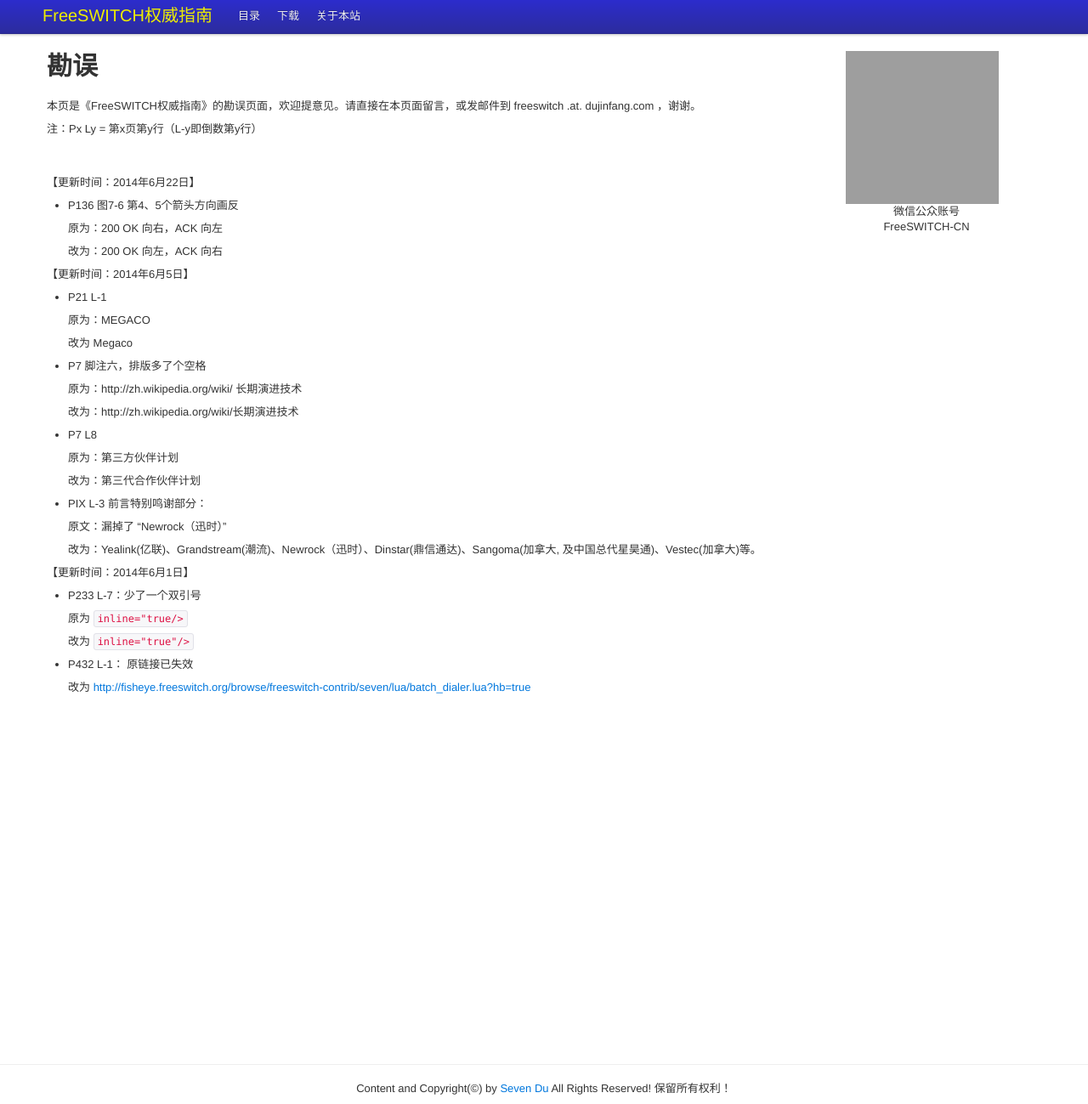
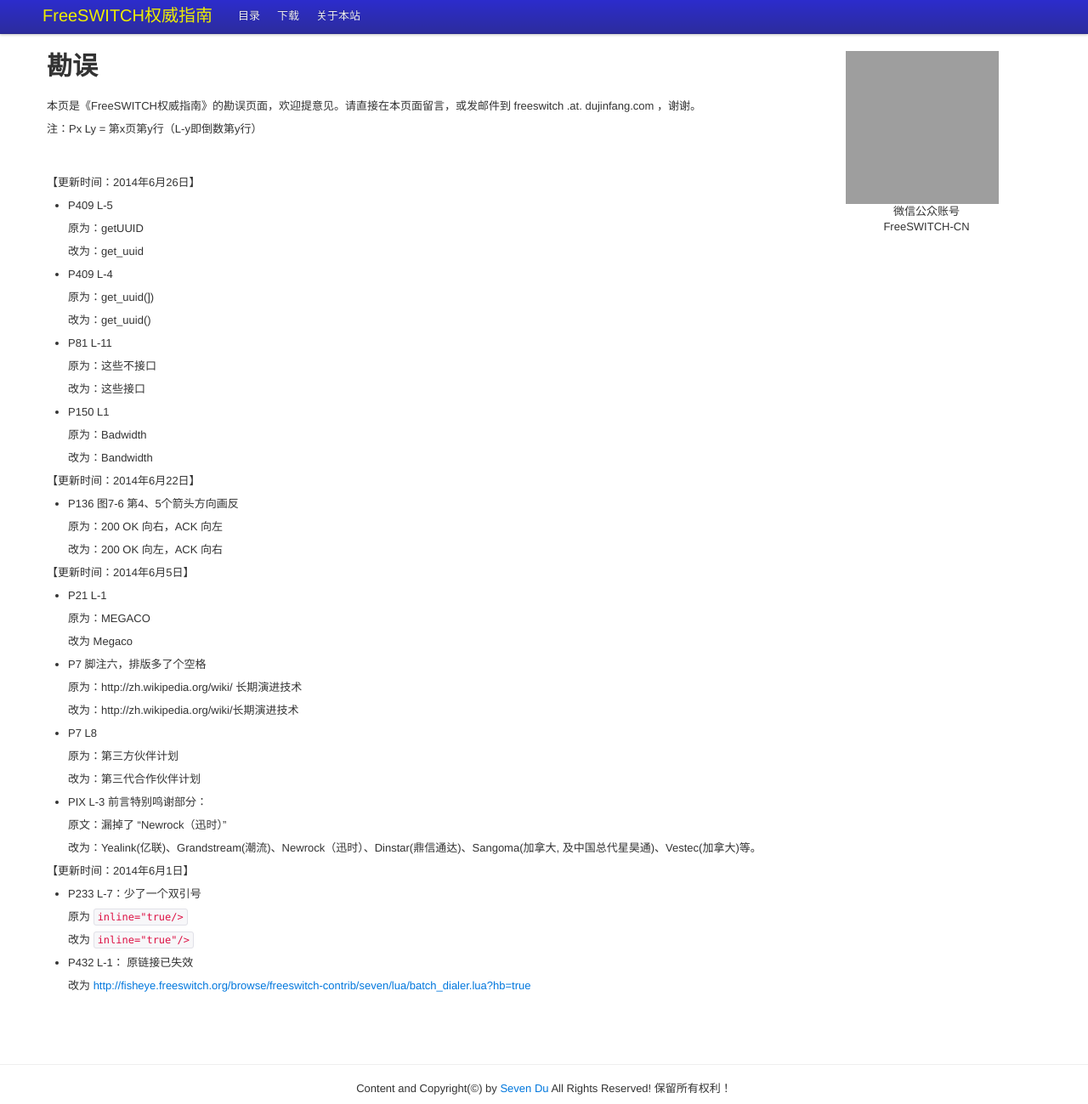
Before and after one commit to seven-book/seven-book.github.io, a Jekyll site: the page built from correction.md, in a window 1280 px wide and 1299 px high. Shown: the whole window at 85% size. Built offline with Jekyll 4.4.1, drawn with Linux system fonts in a browser that asks for light colours; Markdown is read by kramdown in place of the engine named in the settings; comment, search, counter and statistics services are not loaded; grey boxes are pictures that could not be loaded.

Commit message:
correction

```diff
--- a/correction.md
+++ b/correction.md
@@ -11,6 +11,32 @@ layout: default
 
 <br>
 <br>
+【更新时间：2014年6月26日】
+
+* P409 L-5
+
+    原为：getUUID
+
+    改为：get_uuid
+
+* P409 L-4
+
+    原为：get_uuid(])
+
+    改为：get_uuid()
+
+* P81 L-11
+
+    原为：这些不接口
+
+    改为：这些接口
+
+* P150 L1
+
+    原为：Badwidth
+
+    改为：Bandwidth
+
 【更新时间：2014年6月22日】
 
 * P136 图7-6 第4、5个箭头方向画反
```
